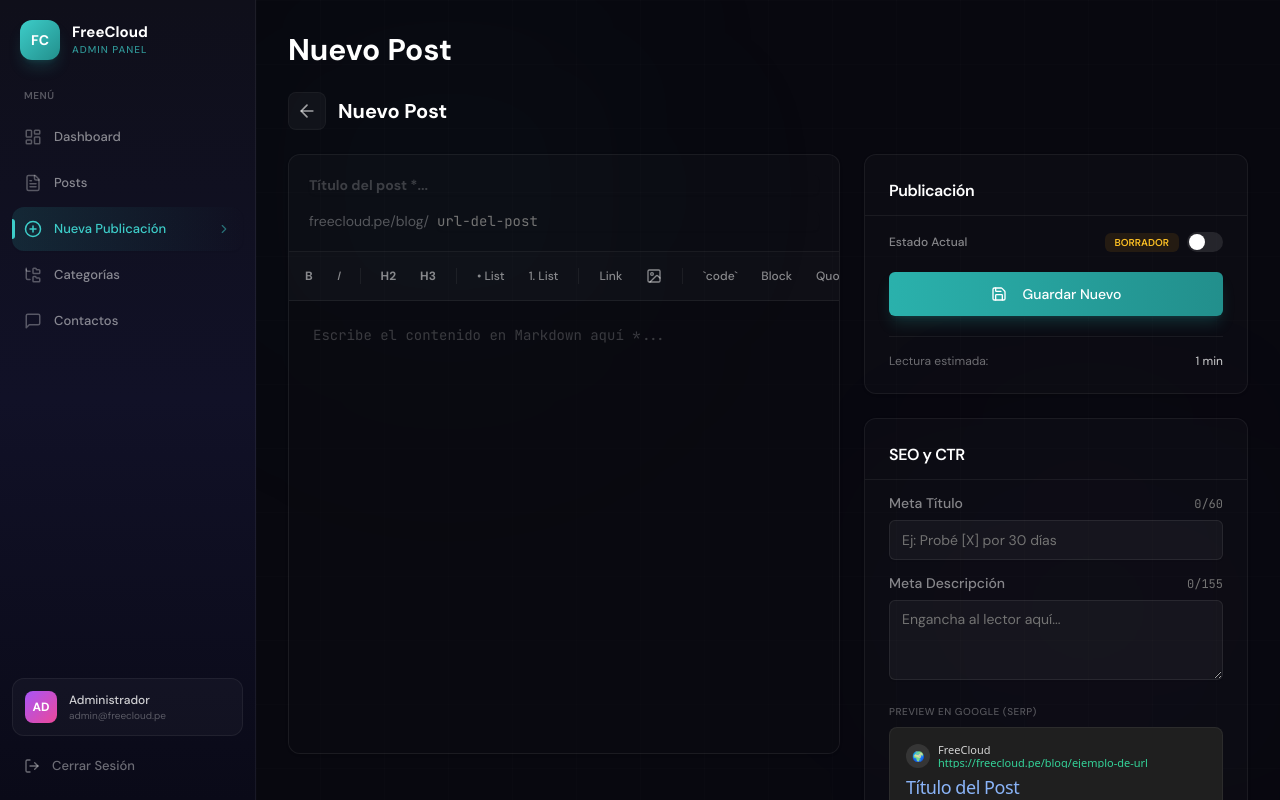
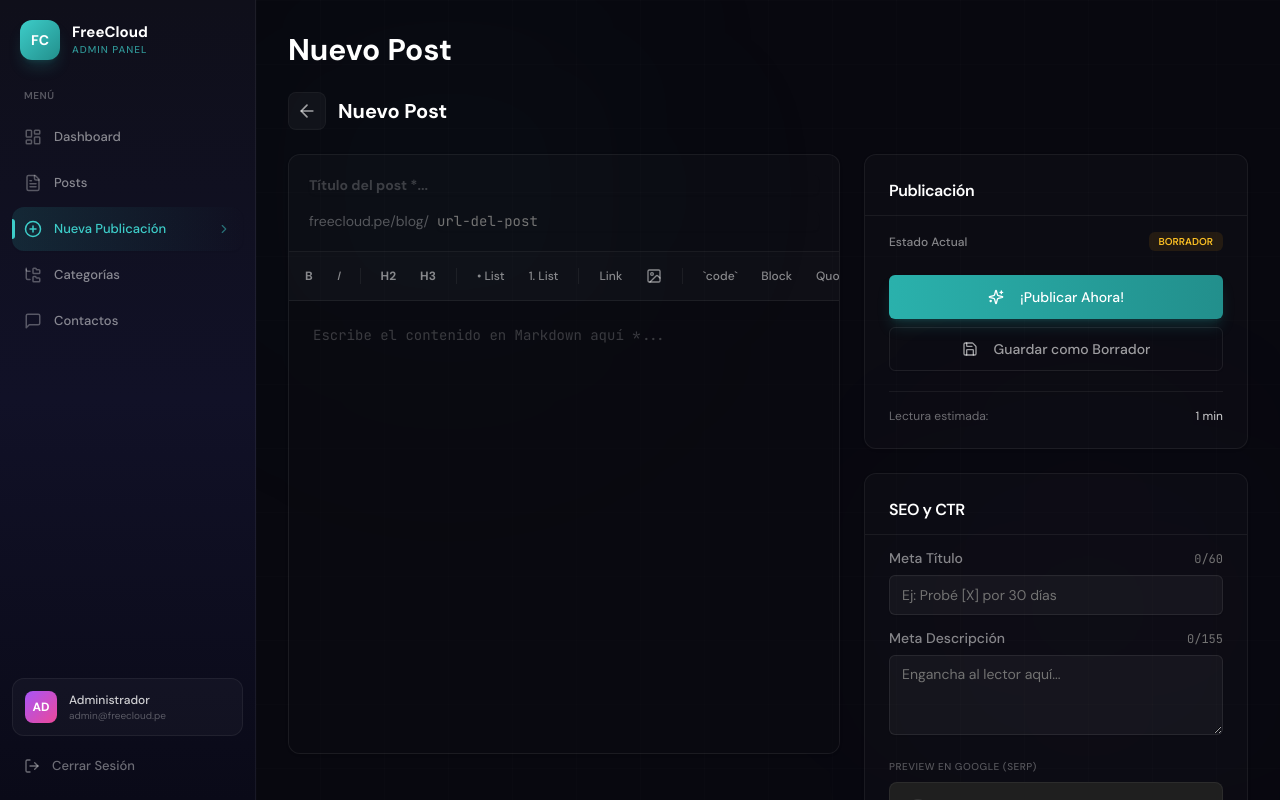
Before and after one commit to Mikisbell/freecloud, a Next.js app: page /admin/posts/new in a window 1280 px wide. Shown: the top 800 px of the page. Built offline with nearby package versions, Linux system fonts and the light colour scheme; no server answers; the database is empty.

Commit message:
feat: CMS completo - admin panel, renderizado publico, AdSense, SEO schemas AEO

```diff
--- a/components/AdSense.tsx
+++ b/components/AdSense.tsx
@@ -9,24 +9,68 @@ interface AdSenseProps {
 }
 
 export default function AdSense({ slot, format = 'auto', className = '' }: AdSenseProps) {
-  const adRef = useRef<HTMLDivElement>(null);
+  const containerRef = useRef<HTMLDivElement>(null);
+  const initialized = useRef(false);
   const adsenseId = process.env.NEXT_PUBLIC_ADSENSE_ID;
 
   useEffect(() => {
-    if (!adsenseId || !adRef.current) return;
+    if (!adsenseId || !containerRef.current || initialized.current) return;
 
-    try {
-      // @ts-ignore
-      (window.adsbygoogle = window.adsbygoogle || []).push({});
-    } catch (e) {
-      console.error('AdSense error:', e);
-    }
+    const container = containerRef.current;
+
+    const pushAd = () => {
+      if (initialized.current) return;
+
+      const insElement = container.querySelector('ins');
+      if (!insElement) return;
+
+      // Already filled by AdSense (e.g. HMR reload)
+      if (insElement.getAttribute('data-adsbygoogle-status') === 'done') {
+        initialized.current = true;
+        return;
+      }
+
+      // Container must have a real width before pushing
+      const width = container.getBoundingClientRect().width;
+      if (width === 0) return;
+
+      initialized.current = true;
+      try {
+        // @ts-ignore
+        (window.adsbygoogle = window.adsbygoogle || []).push({});
+      } catch (e: any) {
+        // Suppress harmless dev-mode errors caused by Strict Mode double-invoke / HMR
+        if (process.env.NODE_ENV !== 'production') {
+          const msg = e?.message || String(e);
+          if (msg.includes('No slot size') || msg.includes('already have ads')) return;
+        }
+        console.error('AdSense error:', e);
+      }
+    };
+
+    // Use IntersectionObserver so the ad only loads when the element enters the viewport
+    // AND has a non-zero size, avoiding the "availableWidth=0" error.
+    const observer = new IntersectionObserver(
+      (entries) => {
+        entries.forEach((entry) => {
+          if (entry.isIntersecting) {
+            pushAd();
+            observer.disconnect();
+          }
+        });
+      },
+      { threshold: 0 }
+    );
+
+    observer.observe(container);
+
+    return () => observer.disconnect();
   }, [adsenseId]);
 
   if (!adsenseId) return null;
 
   return (
-    <div className={`adsense-container ${className}`} ref={adRef}>
+    <div ref={containerRef} className={`adsense-container ${className}`}>
       <ins
         className="adsbygoogle"
         style={{ display: 'block' }}
--- a/components/admin/PostEditor.tsx
+++ b/components/admin/PostEditor.tsx
@@ -178,6 +178,7 @@ export default function PostEditor({ post, categories }: PostEditorProps) {
         setSaving(true)
         try {
             const status = forceStatus || formData.status
+            setFormData(prev => ({ ...prev, status }))
 
             const payload: any = {
                 ...formData,
@@ -323,26 +324,53 @@ export default function PostEditor({ post, categories }: PostEditorProps) {
                 <CardContent className="pt-4 space-y-4 sm:space-y-5">
                     <div className="flex items-center justify-between">
                         <Label className="text-white/50 text-xs">Estado Actual</Label>
-                        <div className="flex items-center gap-2">
                         <Badge variant="secondary" className={`text-[10px] border-0 ${formData.status === 'published' ? 'bg-emerald-500/10 text-emerald-400' : 'bg-amber-500/10 text-amber-400'}`}>
                             {formData.status === 'published' ? 'PUBLICADO' : 'BORRADOR'}
                         </Badge>
-                            <label className="relative inline-flex items-center cursor-pointer">
-                                <input type="checkbox" name="status" checked={formData.status === 'published'} onChange={(e) => setFormData({ ...formData, status: e.target.checked ? 'published' : 'draft' })} className="sr-only peer" />
-                                <div className="w-9 h-5 bg-white/10 peer-focus:outline-none rounded-full peer peer-checked:after:translate-x-full peer-checked:after:border-white after:content-[''] after:absolute after:top-[2px] after:left-[2px] after:bg-white after:rounded-full after:h-4 after:w-4 after:transition-all peer-checked:bg-teal-500"></div>
-                            </label>
-                        </div>
                     </div>
 
+                    <div className="flex flex-col gap-2 pt-1">
+                        {formData.status === 'published' ? (
+                            <>
                                 <Button
-                        onClick={() => handleSave()}
+                                    onClick={() => handleSave('published')}
                                     disabled={saving || (isEditing && !dirty)}
                                     className={`w-full h-11 transition-all ${isEditing && !dirty ? 'bg-white/[0.04] text-white/30' : 'bg-gradient-to-r from-teal-500 to-teal-600 hover:from-teal-400 hover:to-teal-500 text-white shadow-lg shadow-teal-500/20'}`}
                                 >
                                     <Save className="w-4 h-4 mr-2" />
-                        {saving ? (isEditing ? 'Actualizando...' : 'Guardando...') : (isEditing ? 'Actualizar' : 'Guardar Nuevo')}
+                                    {saving ? 'Actualizando...' : 'Actualizar Publicación'}
                                 </Button>
-
+                                <Button
+                                    onClick={() => handleSave('draft')}
+                                    disabled={saving}
+                                    variant="outline"
+                                    className="w-full h-11 border-white/[0.08] bg-transparent hover:bg-white/[0.04] text-white/60 hover:text-white"
+                                >
+                                    Despublicar a Borrador
+                                </Button>
+                            </>
+                        ) : (
+                            <>
+                                <Button
+                                    onClick={() => handleSave('published')}
+                                    disabled={saving}
+                                    className="w-full h-11 transition-all bg-gradient-to-r from-teal-500 to-teal-600 hover:from-teal-400 hover:to-teal-500 text-white shadow-lg shadow-teal-500/20"
+                                >
+                                    <Sparkles className="w-4 h-4 mr-2" />
+                                    {saving ? 'Publicando...' : '¡Publicar Ahora!'}
+                                </Button>
+                                <Button
+                                    onClick={() => handleSave('draft')}
+                                    disabled={saving || (isEditing && !dirty)}
+                                    variant="outline"
+                                    className="w-full h-11 border-white/[0.08] bg-transparent hover:bg-white/[0.04] text-white/60 hover:text-white"
+                                >
+                                    <Save className="w-4 h-4 mr-2" />
+                                    {saving ? 'Guardando...' : 'Guardar como Borrador'}
+                                </Button>
+                            </>
+                        )}
+                    </div>
                     <div className="pt-4 border-t border-white/[0.06] text-xs space-y-2">
                         <div className="flex justify-between text-white/40">
                             <span>Lectura estimada:</span>
@@ -601,15 +629,15 @@ export default function PostEditor({ post, categories }: PostEditorProps) {
                     </h2>
                 </div>
 
-                {/* Mobile fast-save button */}
+                {/* Mobile fast-save / publish button */}
                 <Button
-                    onClick={() => handleSave()}
+                    onClick={() => handleSave(formData.status === 'published' ? 'published' : 'draft')}
                     disabled={saving || (isEditing && !dirty)}
                     size="sm"
                     className={`lg:hidden h-9 ${isEditing && !dirty ? 'bg-white/[0.04] text-white/30' : 'bg-gradient-to-r from-teal-500 to-teal-600 text-white border-0'}`}
                 >
                     <Save className="w-3.5 h-3.5 mr-1.5" />
-                    {saving ? '...' : (isEditing ? 'Guardar' : 'Crear')}
+                    {saving ? '...' : (formData.status === 'published' ? 'Actualizar' : 'Borrador')}
                 </Button>
             </div>
 
--- a/lib/supabase.ts
+++ b/lib/supabase.ts
@@ -4,13 +4,15 @@ import { createBrowserClient } from '@supabase/ssr';
 const supabaseUrl = process.env.NEXT_PUBLIC_SUPABASE_URL || '';
 const supabaseAnonKey = process.env.NEXT_PUBLIC_SUPABASE_ANON_KEY || '';
 
-export const supabase = supabaseUrl && supabaseAnonKey
-  ? createClient(supabaseUrl, supabaseAnonKey)
+let browserClient: any = null;
+let serverClient: any = null;
+
+// Export base client only for server environments
+export const supabase = typeof window === 'undefined' && supabaseUrl && supabaseAnonKey
+  ? (serverClient = serverClient || createClient(supabaseUrl, supabaseAnonKey))
   : null;
 
-let browserClient: any = null;
-
-function getClient() {
+export function getClient() {
   if (typeof window !== 'undefined') {
     if (!browserClient) {
       browserClient = createBrowserClient(supabaseUrl, supabaseAnonKey);
@@ -340,7 +342,7 @@ export async function deletePost(id: string) {
 
 export async function uploadImage(file: File) {
   const fileExt = file.name.split('.').pop();
-  const fileName = `${Math.random().toString(36).substring(2, 15)}-${Date.now()}.${fileExt}`;
+  const fileName = `${Math.random().toString(36).substring(2, 15)} -${Date.now()}.${fileExt} `;
 
   const { data, error } = await getClient()
     .storage
--- a/tsconfig.json
+++ b/tsconfig.json
@@ -36,6 +36,8 @@
     ".next/dev/types/**/*.ts"
   ],
   "exclude": [
-    "node_modules"
+    "node_modules",
+    ".agents",
+    "skills"
   ]
 }
```
Lines whose indentation alone changed are shown as unchanged.
